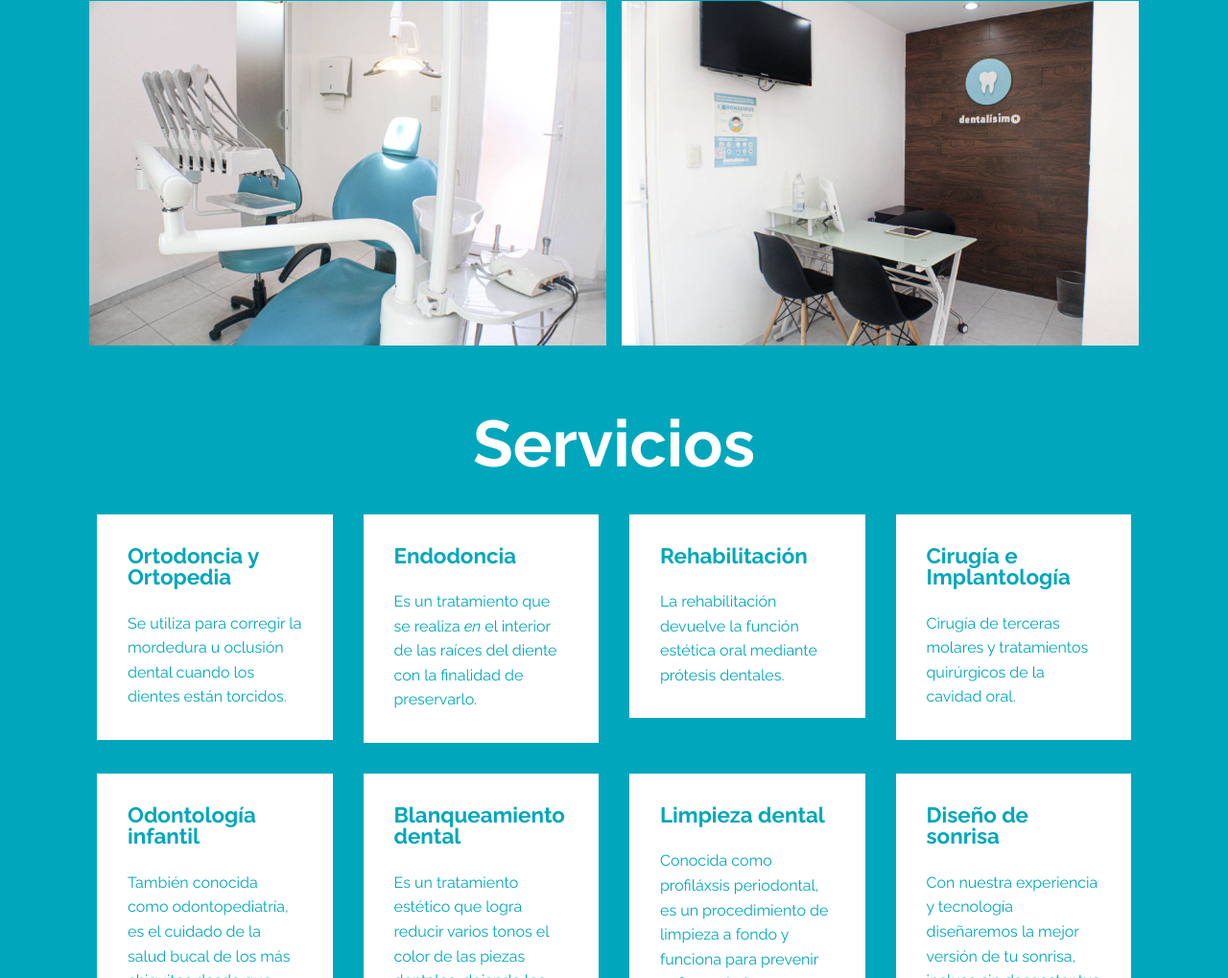
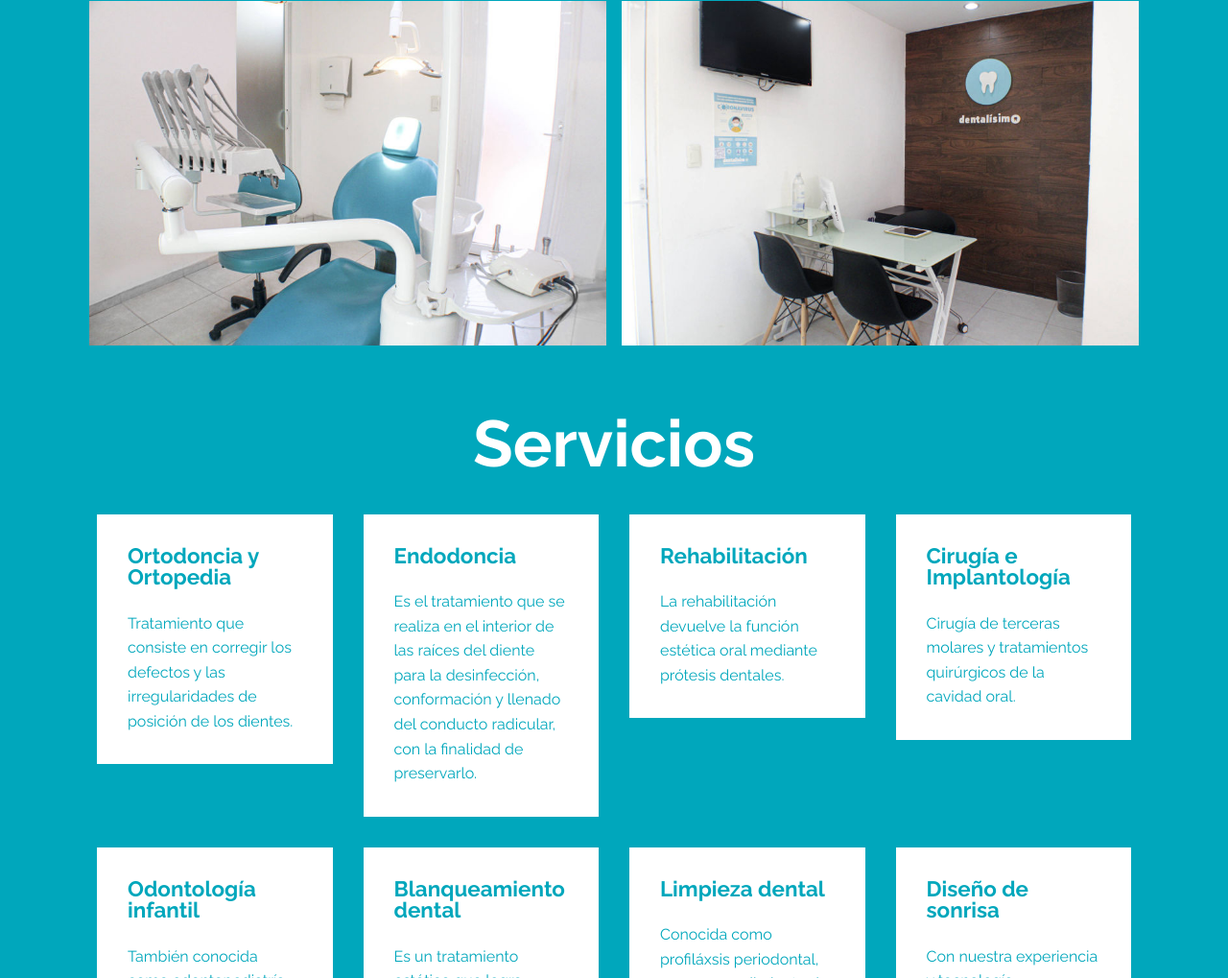
Before and after one commit to cesarleyto/dental, a plain HTML site: page index.html in a window 1280 px wide. Shown: the part 2089-3108 px from the top of the page at 96% size. Drawn offline with Linux system fonts and the light colour scheme; files whose address does not match are found by name.

Commit message:
Add files via upload

```diff
--- a/index.html
+++ b/index.html
@@ -76,7 +76,7 @@
                 <p class="mbr-text align-center display-5 pb-3 mbr-fonts-style"><strong>
                    Dentalísimo</strong> es una clínica integral de servicios odontológicos en Tehuantepec, Oaxaca. Somos un equipo de especialistas comprometidos a ofrecer servicios dentales con los mas altos estándares de calidad. Con nuestra tecnología, formación continua y protocolos de bioseguridad, te proporcionaremos el plan de tratamiento que mejor se adecue a tus necesidades. Nuestra calidad y trato humano nos ha llevado a ser reconocidos como una de las mejores clínicas dentales de la región.
                 </p>
-                <div class="mbr-section-btn align-center"><a class="btn btn-md btn-white-outline display-4" href="https://wa.me/529711800312"><span class="socicon socicon-whatsapp mbr-iconfont mbr-iconfont-btn"></span><strong>Citas por Whatsapp</strong></a> <a class="btn btn-md btn-white-outline display-4" href="tel:+529711800312"><span class="mobi-mbri mobi-mbri-phone mbr-iconfont mbr-iconfont-btn"></span><strong>Citas por Llamada</strong></a> <a class="btn btn-md btn-white-outline display-4" href="https://www.dentalisimo.com/clinicaeb/"><strong>¿Eres de Salina Cruz? Clínica E&amp;B</strong></a></div>
+                <div class="mbr-section-btn align-center"><a class="btn btn-md btn-white-outline display-4" href="https://wa.me/529711800312"><span class="socicon socicon-whatsapp mbr-iconfont mbr-iconfont-btn"></span><strong>Citas por Whatsapp</strong></a> <a class="btn btn-md btn-white-outline display-4" href="tel:+529711800312"><span class="mobi-mbri mobi-mbri-phone mbr-iconfont mbr-iconfont-btn"></span><strong>Citas por Llamada</strong></a> <a class="btn btn-md btn-white-outline display-4" href="https://clinicaeb.dentalisimo.com/"><strong>¿Eres de Salina Cruz? Clínica E&amp;B</strong></a></div>
             </div>
         </div>
     </div>
@@ -170,7 +170,7 @@
                     <div class="card-box">
                         <h4 class="card-title mbr-fonts-style display-5"><strong>
                             Ortodoncia y Ortopedia</strong></h4>
-                        <p class="mbr-text mbr-fonts-style display-7">Se utiliza para corregir la mordedura u oclusión dental cuando los dientes están torcidos.<br></p>
+                        <p class="mbr-text mbr-fonts-style display-7">Tratamiento que consiste en corregir los defectos y las irregularidades de posición de los dientes.<br></p>
                     </div>
 
                 </div>
@@ -182,7 +182,7 @@
                     <div class="card-box">
                         <h4 class="card-title mbr-fonts-style display-5"><strong>
                             Endodoncia</strong></h4>
-                        <p class="mbr-text mbr-fonts-style display-7">Es un tratamiento que se realiza <em>en</em> el interior de las raíces del diente con la finalidad de preservarlo.<br></p>
+                        <p class="mbr-text mbr-fonts-style display-7">Es el tratamiento que se realiza en el interior de las raíces del diente para la  desinfección, conformación y llenado del conducto radicular, con la finalidad de preservarlo.<br></p>
                     </div>
 
                 </div>
```
